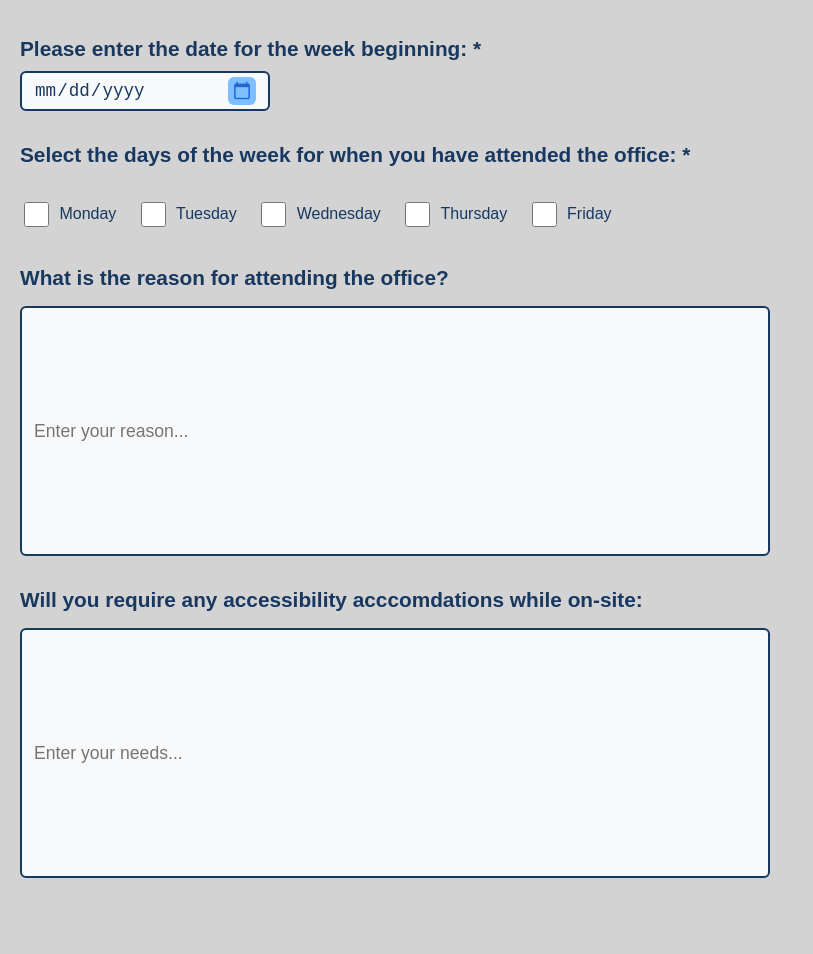
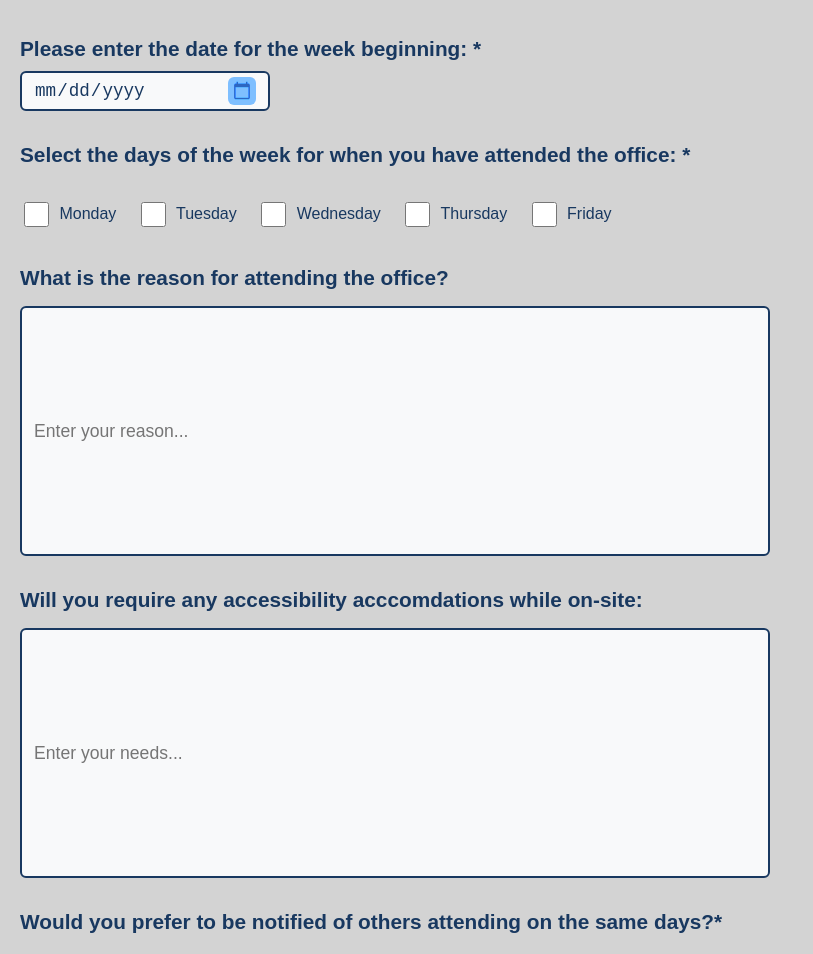
Before and after one commit to MrKilljoy137xxx/OfficeAttendance-Tracker, a plain HTML site: page index.html in a window 1280 px wide. Shown: the part 107-1061 px from the top of the page, without its empty margins (0-813 px from the left). Before the commit the page ends 1005 px from the top, so only its background shows below. Drawn offline with Linux system fonts and the light colour scheme.

Commit message:
Add fifth question to attendance tracker

```diff
--- a/index.html
+++ b/index.html
@@ -29,12 +29,15 @@
         </form>
         <form class="third-question-form">
             <label for="attendanceReason"><strong>What is the reason for attending the office?</strong></label>
-            <input type="text" id="attendanceReason" name="attendanceReason" placeholder="Enter your reason..." required>
+            <input type="text" id="attendanceReason" name="attendanceReason" placeholder="Enter your reason... " required>
         </form>
         <form class="fourth-question-form">
             <label for="accessibilityReason"><strong>Will you require any accessibility acccomdations while on-site:</strong></label>
             <input type="text" id="accessibilityReason" name="accessibilityReason" placeholder="Enter your needs..." required>
         </form>
+        <form class="fifth-question-form">
+            <label for="otherConfirmation "><strong>Would you prefer to be notified of others attending on the same days?*</strong></label>
+        </form>
         <!-- Main content for attendance tracker will go here -->
     </main>
 </body>
--- a/styles.css
+++ b/styles.css
@@ -141,3 +141,12 @@ body {
     text-align: left;
     vertical-align: top;
 }
+
+/* Style for the fifth question */
+.fifth-question-form label {
+    font-family: Arial, sans-serif;
+    font-size: 1.3rem;
+    color: #183860;
+    margin-top: 32px;
+    display: block;
+}
```
